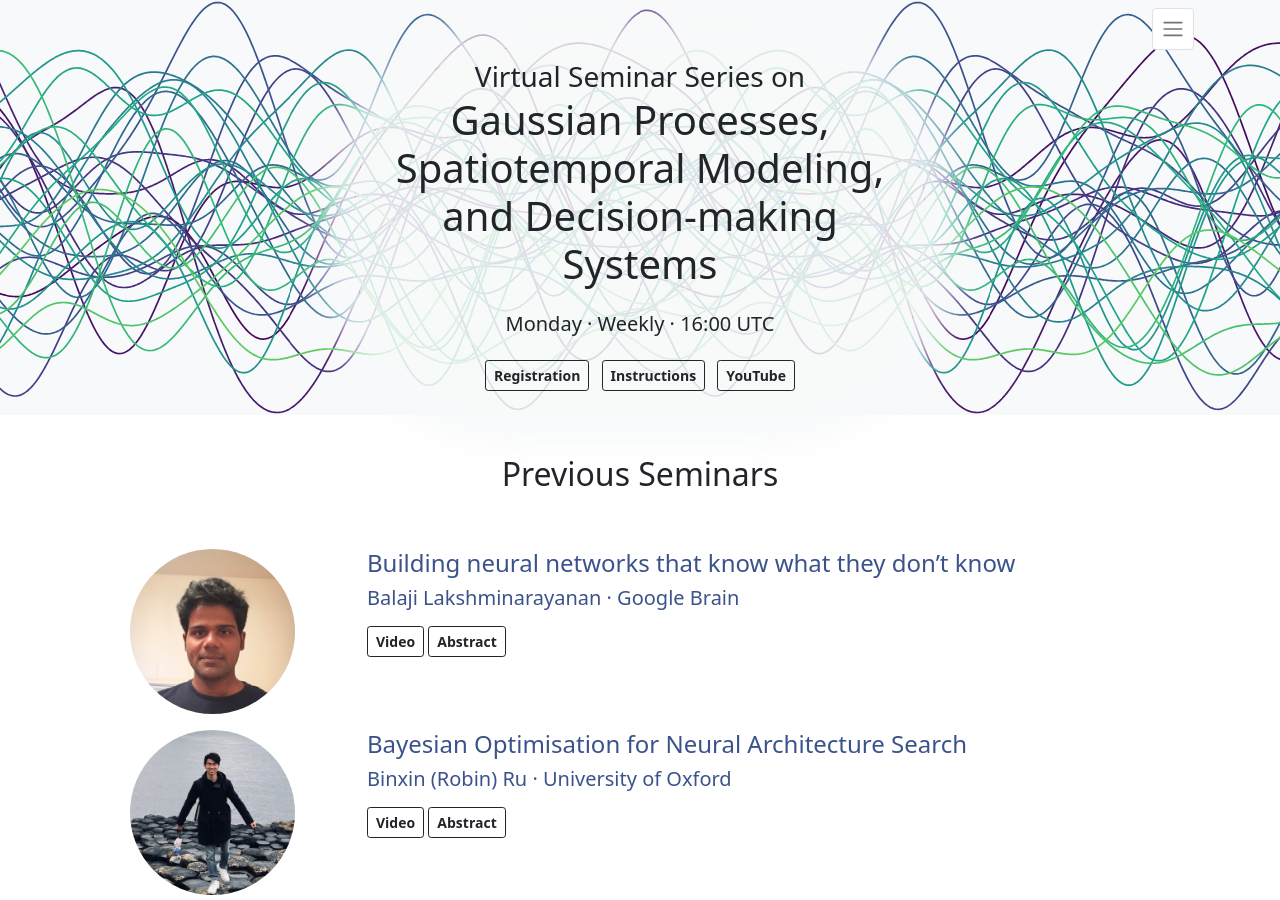
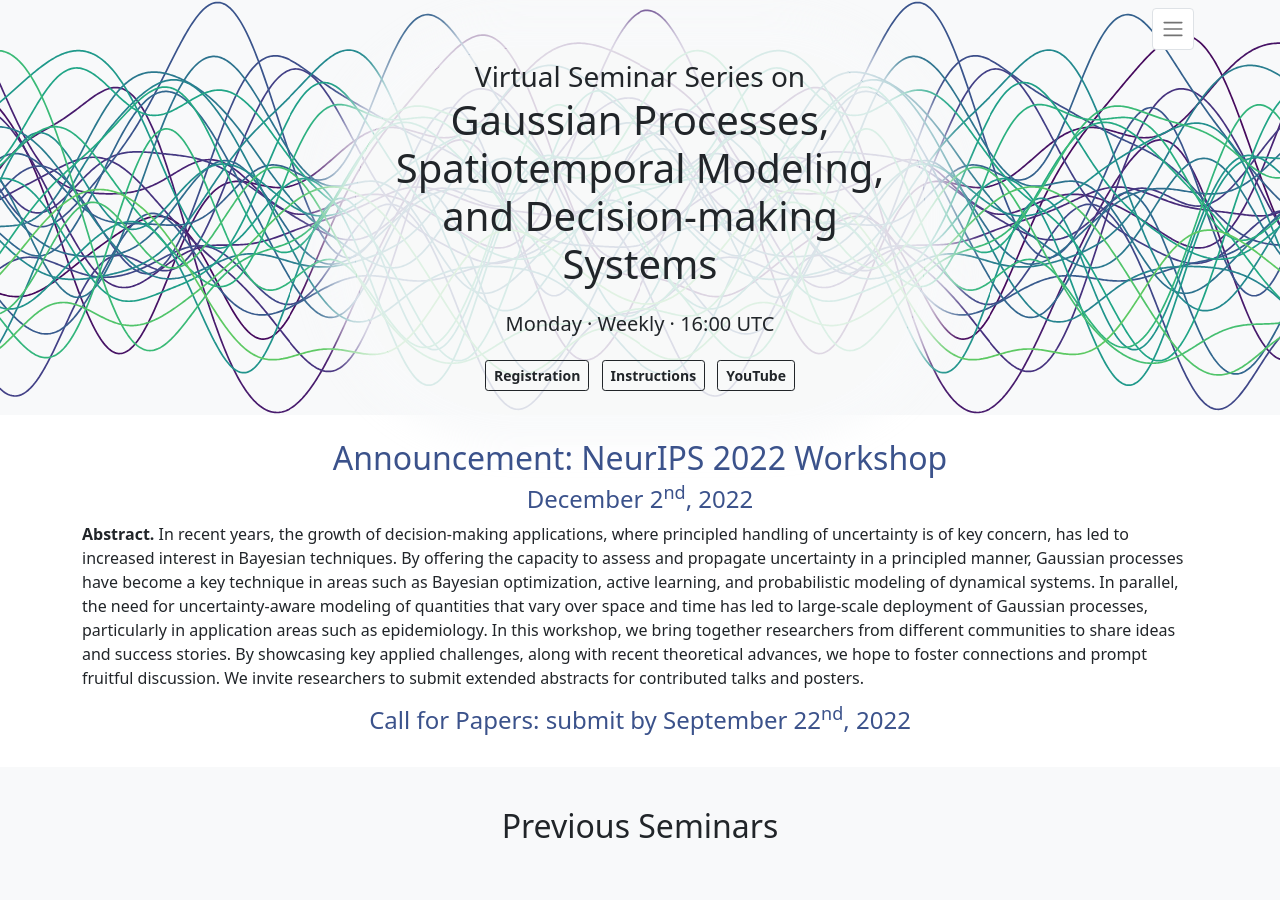
Before and after one commit to gp-seminar-series/gp-seminar-series.github.io, a Jekyll site: the page built from index.html, in a window 1280 px wide and 900 px high. Built offline with Jekyll 4.4.1, drawn with Linux system fonts in a browser that asks for light colours; nearby versions of some CDN libraries.

Commit message:
Add workshop announcement.

```diff
--- /dev/null
+++ b/announcement.html
@@ -0,0 +1,18 @@
+---
+published: false
+---
+
+<h1 class="h2 text-center"><a href="/neurips-2022">Announcement: NeurIPS 2022 Workshop</a></h1>
+
+<h2 class="h4 text-center"><a href="/neurips-2022">December 2<sup>nd</sup>, 2022</a></h2>
+
+<p>
+<strong>Abstract.</strong> In recent years, the growth of decision-making applications, where principled handling of uncertainty is of key concern, has led to increased interest in Bayesian techniques.
+By offering the capacity to assess and propagate uncertainty in a principled manner, Gaussian processes have become a key technique in areas such as Bayesian optimization, active learning, and probabilistic modeling of dynamical systems.
+In parallel, the need for uncertainty-aware modeling of quantities that vary over space and time has led to large-scale deployment of Gaussian processes, particularly in application areas such as epidemiology.
+In this workshop, we bring together researchers from different communities to share ideas and success stories.
+By showcasing key applied challenges, along with recent theoretical advances, we hope to foster connections and prompt fruitful discussion.
+We invite researchers to submit extended abstracts for contributed talks and posters.
+</p>
+
+<h2 class="h4 text-center"><a href="/neurips-2022">Call for Papers: submit by September 22<sup>nd</sup>, 2022</a></h2>
--- a/index.html
+++ b/index.html
@@ -11,27 +11,28 @@ image: /assets/banner.png
 </div>
 
 <div class="bg-white">
-<!-- <div id="seminar" class="container py-4">
-{% capture seminar %}{% include_relative seminar.html %}{% endcapture %}
+<div id="seminar" class="container py-4">
+<!-- {% capture seminar %}{% include_relative seminar.html %}{% endcapture %} -->
+{% capture seminar %}{% include_relative announcement.html %}{% endcapture %}
 {{ seminar | remove_first: "---" | remove_first: "published: false" | remove_first: "---" }}
 </div>
 </div>
 
-<div class="bg-light"> -->
+<div class="bg-light">
 <div id="previous" class="container py-4">
 {% capture previous %}{% include_relative previous.html %}{% endcapture %}
 {{ previous | remove_first: "---" | remove_first: "published: false" | remove_first: "---" }}
 </div>
 </div>
 
-<!-- <div class="bg-white">
-<div id="schedule" class="container py-4">
+<div class="bg-white">
+<!-- <div id="schedule" class="container py-4">
 {% capture schedule %}{% include_relative schedule.html %}{% endcapture %}
 {{ schedule | remove_first: "---" | remove_first: "published: false" | remove_first: "---" }}
 </div>
-</div> -->
+</div>
 
-<div class="bg-light">
+<div class="bg-light"> -->
 <div class="container py-4">
 {% capture organizers %}{% include_relative organizers.html %}{% endcapture %}
 {{ organizers | remove_first: "---" | remove_first: "published: false" | remove_first: "---" }}
```
